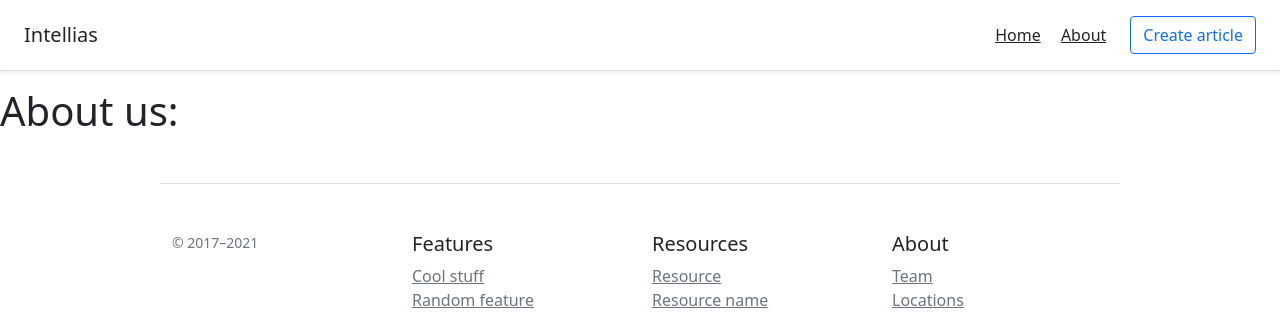
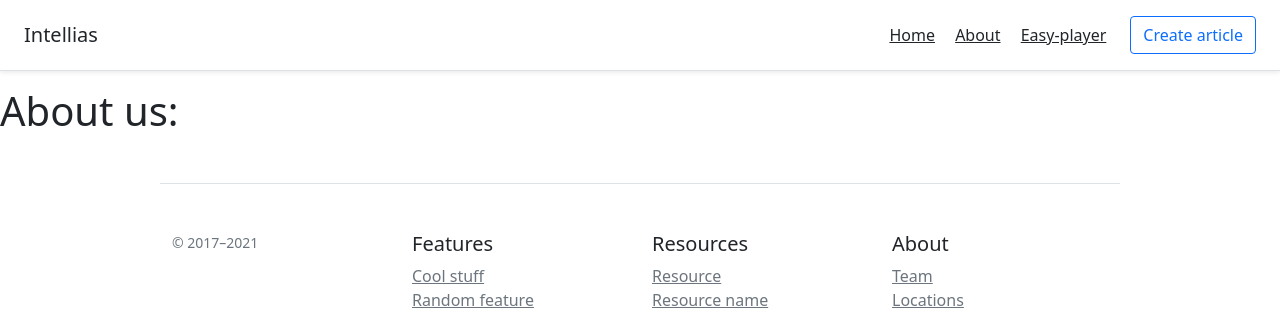
Before and after one commit to oshevchenko/FlaskDb, a Flask app: page /about in a window 1280 px wide. Shown: the top 312 px of the page. Run offline with Flask 2, Linux system fonts and the light colour scheme; some libraries are stand-ins or nearby versions.

Commit message:
Add play video functionality.
Signed-off-by: oshevchenko <shevchenko.adb@gmail.com>

```diff
--- a/main.py
+++ b/main.py
@@ -28,6 +28,11 @@ def index():
 @app.route("/about")
 def hello():
     return render_template("about.html")
+
+
+@app.route("/easy-player")
+def easy_player():
+    return render_template("easy-player.html")
 
 
 @app.route('/create-article', methods=['POST', 'GET'])
--- a/templates/base.html
+++ b/templates/base.html
@@ -31,6 +31,7 @@
       <nav class="my-2 my-md-0 me-md-3">
         <a class="p-2 text-dark" href="/">Home</a>
         <a class="p-2 text-dark" href="/about">About</a>
+        <a class="p-2 text-dark" href="/easy-player">Easy-player</a>
       </nav>
         <a class="btn btn-outline-primary" href="/create-article">Create article</a>
     </header>
```
